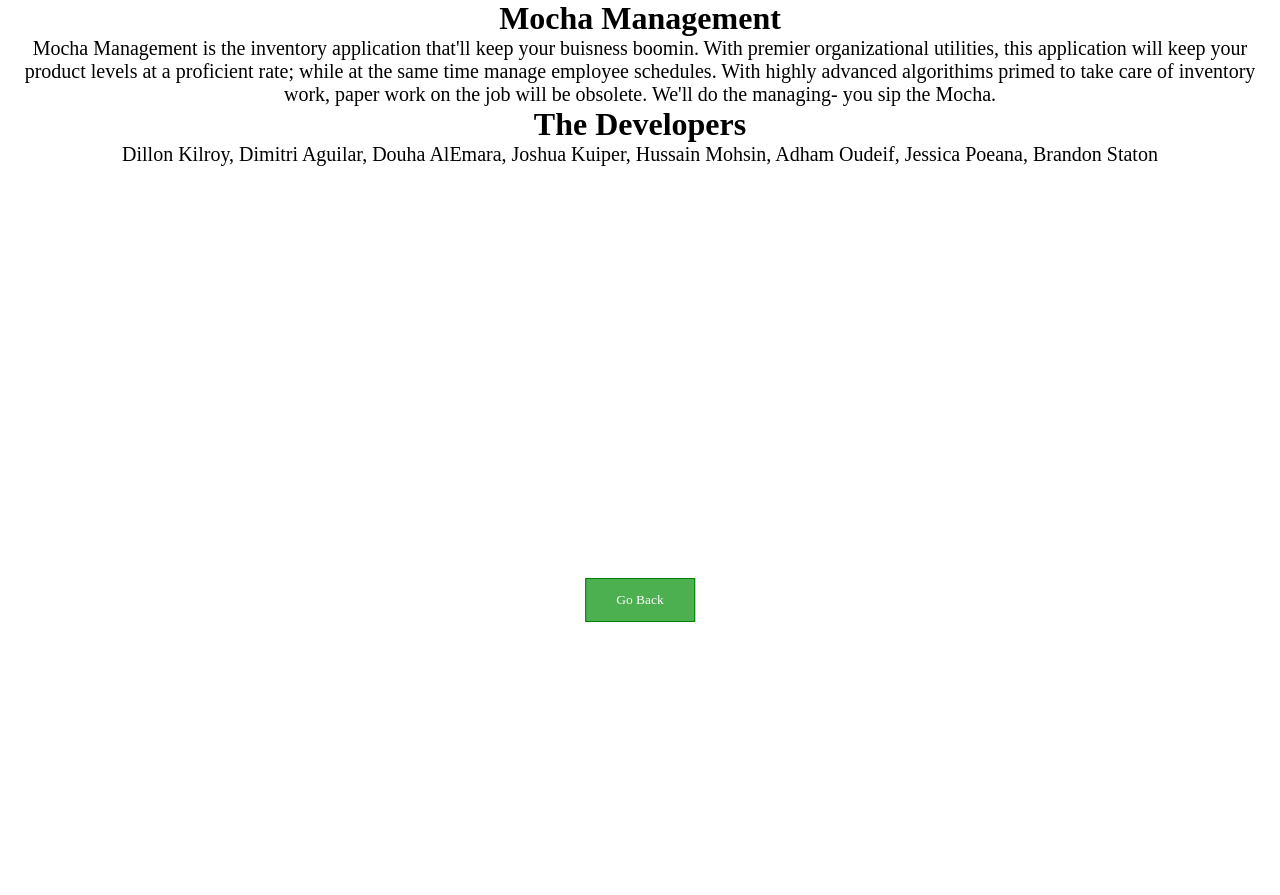
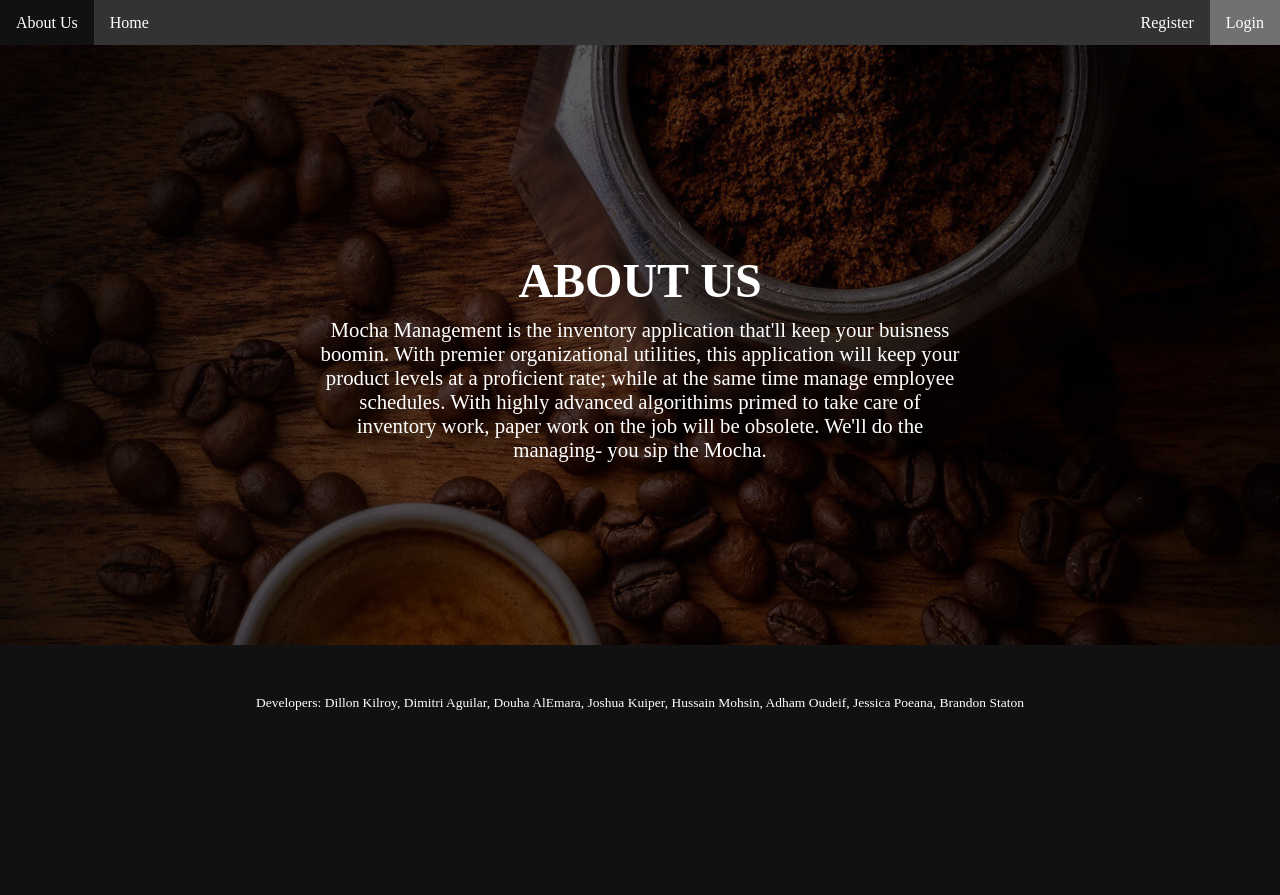
Before and after one commit to COSC481W-2021Winter/capstone-project-mohcamanagement, a PHP site: page /capstone-project-mohcamanagement/src/pages/about.html in a window 1280 px wide. Before the commit the page ends 622 px from the top, so only its background shows below. Run offline with PHP 8.4, Linux system fonts and the light colour scheme.

Commit message:
Added navbar to about page and reformatted page.

```diff
--- a/src/pages/about.html
+++ b/src/pages/about.html
@@ -1,23 +1,36 @@
 <!Doctype html>
 <html>
-  <title>About Page </title><link href="../style/style.css" rel="stylesheet">
+  <title>About Page </title>
+  <link href="../style/style.css" rel="stylesheet">
+  <link href="../style/style1.css" rel="stylesheet">
   <meta name="viewport" content="width=device-width, initial-scale=1">
+
+  <head>
+    <link rel="stylesheet" href="style/style.css">
+    <link rel="stylesheet" href="style/style1.css">
+  </head>
+
+  <header>
+    <!-- Navbar -->
+    <ul>
+      <li><a href="pages/about.html">About Us</a></li>
+      <li><a href="../index.html">Home</a></li>
+      <li style="float:right"><a class="active" href="pages/login.php">Login</a></li>
+      <li style="float:right"><a href="pages/companyRegister.php">Register</a></li>
+    </ul>
+
+  </header>
+
 <body>
 
-<h1>Mocha Management</h1>
-  <div class="a">
-<p>Mocha Management is the inventory application that'll keep your buisness boomin. With premier organizational utilities, this application will keep your product levels at a proficient rate; while at the same time manage employee schedules. With highly advanced algorithims primed to take care of inventory work, paper work on the job will be obsolete. We'll do the managing- you sip the Mocha. </p>
-</div>
-<h1>The Developers</h1>
-  <div class="a">
-<p>Dillon Kilroy, Dimitri Aguilar, Douha AlEmara, Joshua Kuiper, Hussain Mohsin, Adham Oudeif, Jessica Poeana, Brandon Staton</p>
-</div>
-
-<div class="btns">
+  <div class="module">
+    <h1 class="centered about" style="padding-bottom: 130px;">About Us</h1>
+    <p class="centered about" style="padding-top: 90px; text-align: center;">Mocha Management is the inventory application that'll keep your buisness boomin. With premier organizational utilities, this application will keep your product levels at a proficient rate; while at the same time manage employee schedules. With highly advanced algorithims primed to take care of inventory work, paper work on the job will be obsolete. We'll do the managing- you sip the Mocha. </p>
 
   </div>
-  <div class="center">
-   <a href="../index.html" class="button">Go Back</a>
+
+  <div class="footer">
+    <p>Developers: Dillon Kilroy, Dimitri Aguilar, Douha AlEmara, Joshua Kuiper, Hussain Mohsin, Adham Oudeif, Jessica Poeana, Brandon Staton</p>
   </div>
 
 </body>
--- a/src/style/style1.css
+++ b/src/style/style1.css
@@ -31,6 +31,7 @@ ul {
   }
 
   body{
+    padding-top: 15px;
     margin: 0px;
    }
 
@@ -40,20 +41,32 @@ ul {
     height:10px;
 }
 
+
+  /*------------- Overlay logo over pictures -------------*/
+.imtip {
+    position: absolute;
+    top: 150px;
+    left: 540px;
+  }
+
    /*------------- PICTURE CAROSEL 37-131 -------------*/
    * {box-sizing:border-box}
 
    /* Slideshow container */
    .slideshow-container {
      /*max-width: 1000px;*/
+     max-height: 768px;
+     min-width: auto;
      position: relative;
      margin: auto;
-     padding-top: 15px;
+     padding-top: 0px;
    }
 
    /* Hide the images by default */
    .mySlides {
      display: none;
+     position: relative;
+     display: inline;
    }
 
    /* Next & previous buttons */
@@ -136,3 +149,59 @@ ul {
      from {opacity: .4}
      to {opacity: 1}
    }
+   /*------------- FOOTER -------------*/
+   .footer {
+    margin: 0px;
+    left: 0;
+    bottom: 0;
+    height: 250px;
+    width: 100%;
+    background-color: #111;
+    text-align: center;
+    text-decoration: none;
+	font-size:13.5px;
+	color: white; /* White text */
+	padding: 50px 50px; /* Some padding */
+	cursor: pointer; /* Pointer/hand icon */
+	float: left;  /*Float the buttons side by side */
+ }
+
+ /*------------- Word overlay in about page -------------*/
+ .module {
+    background:
+      linear-gradient(
+        rgba(0, 0, 0, 0.6),
+        rgba(0, 0, 0, 0.6)
+      ),
+      url(../images/coffee5.jpeg);
+    background-size: cover;
+    width: 100%;
+    height: 600px;
+    margin: 0;
+    position: relative;
+    float: left;
+  }
+
+  .centered {
+    position: absolute;
+    top: 50%;
+    left: 50%;
+    transform: translate(-50%, -50%);
+  }
+
+  h1.about {
+    text-transform: uppercase;
+    margin: 0;
+    font-size: 3rem;
+    white-space: nowrap;
+    color: white;
+  }
+  h2.about {
+    font-size: 2rem;
+    color: white;
+  }
+  p.about {
+    margin: 0;
+    font-size: 1.3rem;
+    color: white;
+  }
```
Also changed, not shown: src/index.html (+13 -4 lines), src/images/coffee5.jpeg (added).
